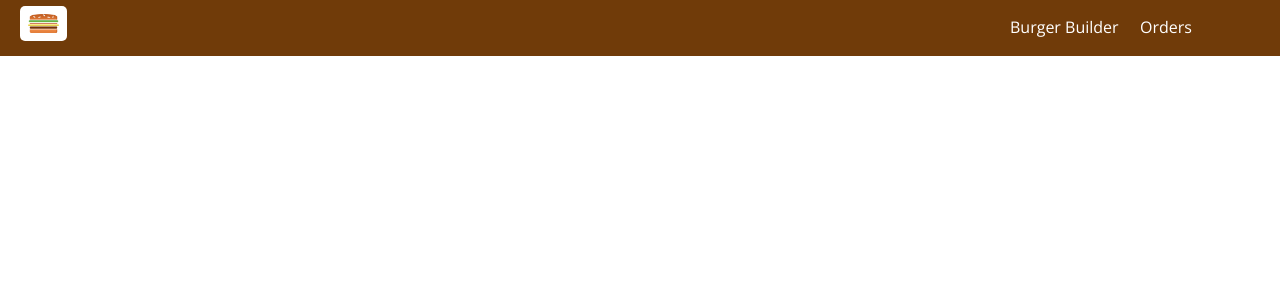
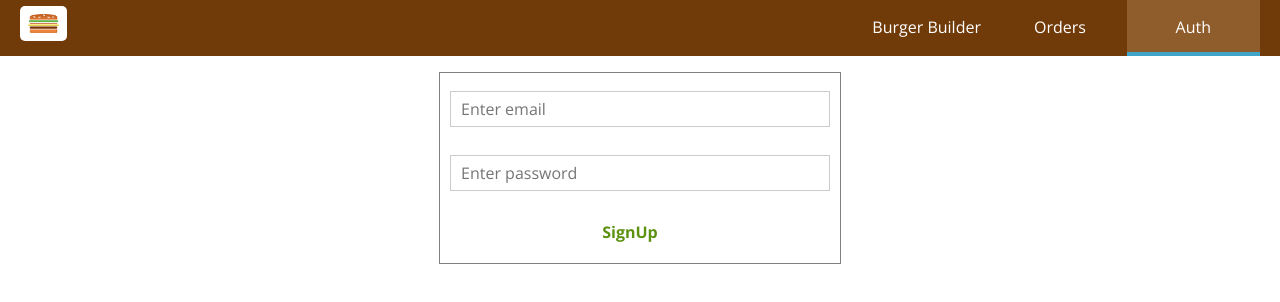
Before and after one commit to smilecv24/react-udemy, a React app: page /auth in a window 1280 px wide. Shown: the top 302 px of the page. Built offline with nearby package versions, Linux system fonts and the light colour scheme.

Commit message:
305 redux udemy

```diff
--- a/src/App.js
+++ b/src/App.js
@@ -6,6 +6,7 @@
 import BurgerBuilder from './containers/BurgerBuilder/BurgerBuilder';
 import Checkout from './containers/Checkout/Checkout';
 import Orders from './containers/Orders/Orders';
+import Auth from './containers/Auth/Auth';
 
 class App extends Component {
   state = {
@@ -30,6 +31,7 @@
       </Layout>*/
       <Layout>
         <Switch>
+          <Route path='/auth' component={Auth}/>
           <Route path='/checkout' component={Checkout}/>
           <Route path='/orders' component={Orders}/>
           <Route path='/' exact component={BurgerBuilder}/>
--- a/src/components/Navigation/NavigationItems/NavigationItems.css
+++ b/src/components/Navigation/NavigationItems/NavigationItems.css
@@ -4,6 +4,7 @@
     list-style: none;
     display: flex;
     align-items: center;
+    text-align: center;
     height: 100%;
     flex-flow: column;
 }
--- a/src/components/Navigation/NavigationItems/NavigationItems.js
+++ b/src/components/Navigation/NavigationItems/NavigationItems.js
@@ -7,6 +7,7 @@
   <ul className={classes.NavigationItems}>
     <NavigationItem link="/" exact>Burger Builder</NavigationItem>
     <NavigationItem link="/orders">Orders</NavigationItem>
+    <NavigationItem link="/auth">Auth</NavigationItem>
   </ul>
 );
 
--- a/src/components/Navigation/Toolbar/Toolbar.css
+++ b/src/components/Navigation/Toolbar/Toolbar.css
@@ -15,7 +15,7 @@
 
 .Toolbar nav {
     height: 100%;
-    width: 260px;
+    width: 400px;
 }
 
 .Logo {
--- /dev/null
+++ b/src/containers/Auth/Auth.css
@@ -0,0 +1,12 @@
+.Auth {
+    margin: 20px auto;
+    width: 80%;
+    text-align: center;
+    border: 1px solid grey;
+}
+
+@media (min-width: 600px) {
+    .Auth {
+        width: 400px;
+    }
+}
--- /dev/null
+++ b/src/containers/Auth/Auth.js
@@ -0,0 +1,127 @@
+import React, {Component} from 'react';
+import {connect} from 'react-redux';
+import Input from '../../components/UI/Input/Input';
+import Button from '../../components/UI/Button/Button';
+
+import * as actions from '../../store/actions/index';
+
+import classes from './Auth.css';
+
+class Auth extends Component {
+
+  state = {
+    controls: {
+      email: {
+        elementType: 'input',
+        elementConfig: {
+          type: 'email',
+          placeholder: 'Enter email'
+        },
+        value: '',
+        validation: {
+          required: true,
+          isEmail: true
+        },
+        valid: false,
+        touched: false
+      },
+      password: {
+        elementType: 'input',
+        elementConfig: {
+          type: 'password',
+          placeholder: 'Enter password'
+        },
+        value: '',
+        validation: {
+          required: true,
+          minLength: 6
+        },
+        valid: false,
+        touched: false
+      },
+    }
+  };
+
+
+  checkValidity(value, rules) {
+
+    let isValid = false;
+
+    if (rules.required) {
+      isValid = value.trim() !== '';
+    }
+
+    if (rules.isEmail) {
+      const pattern = /^(([^<>()\[\]\\.,;:\s@"]+(\.[^<>()\[\]\\.,;:\s@"]+)*)|(".+"))@((\[[0-9]{1,3}\.[0-9]{1,3}\.[0-9]{1,3}\.[0-9]{1,3}])|(([a-zA-Z\-0-9]+\.)+[a-zA-Z]{2,}))$/;
+      isValid = pattern.test(value) && isValid
+    }
+
+    if (rules.minLength) {
+      isValid = value.length >= rules.minLength && isValid
+    }
+
+    return isValid;
+  }
+
+  inputChangedHandler = (event, controlName) => {
+
+    const updatedControls = {
+      ...this.state.controls,
+      [controlName]: {
+        ...this.state.controls[controlName],
+        value: event.target.value,
+        valid: this.checkValidity(event.target.value, this.state.controls[controlName].validation),
+        touched: true
+      }
+    };
+
+    this.setState({controls: updatedControls});
+
+  };
+
+  submitHandler = (event) => {
+    event.preventDefault();
+    this.props.onAuth(this.state.controls.email.value, this.state.controls.password.value);
+  };
+
+  render() {
+
+    const formElementsArray = [];
+    for (let key in this.state.controls) {
+      formElementsArray.push({
+        id: key, config: this.state.controls[key]
+      });
+    }
+
+    const form = formElementsArray.map(formElement => {
+      return (
+        <Input
+          key={formElement.id}
+          elementType={formElement.config.elementType}
+          elementConfig={formElement.config.elementConfig}
+          value={formElement.config.value}
+          invalid={!formElement.config.valid}
+          shouldValidate={formElement.config.validation}
+          touched={formElement.config.touched}
+          changed={(event) => this.inputChangedHandler(event, formElement.id)}
+        />)
+    });
+
+    return (
+      <div className={classes.Auth}>
+        <form onSubmit={this.submitHandler}>
+          {form}
+          <Button btnType='Success'>SignUp</Button>
+        </form>
+      </div>
+    )
+  }
+}
+
+const mapDispatchToProps = dispatch => {
+  return {
+    onAuth: (email, password) => dispatch(actions.auth(email, password))
+  }
+};
+
+export default connect(null, mapDispatchToProps)(Auth);
--- a/src/containers/Checkout/ContractData/ContractData.js
+++ b/src/containers/Checkout/ContractData/ContractData.js
@@ -141,6 +141,11 @@
       isValid = value.trim() !== '';
     }
 
+    if (rules.isEmail) {
+      const pattern = /^(([^<>()\[\]\\.,;:\s@"]+(\.[^<>()\[\]\\.,;:\s@"]+)*)|(".+"))@((\[[0-9]{1,3}\.[0-9]{1,3}\.[0-9]{1,3}\.[0-9]{1,3}])|(([a-zA-Z\-0-9]+\.)+[a-zA-Z]{2,}))$/;
+      isValid = pattern.test(value) && isValid
+    }
+
     return isValid;
   }
 
--- a/src/store/actions/actionsTypes.js
+++ b/src/store/actions/actionsTypes.js
@@ -11,3 +11,7 @@
 export const FETCH_ORDERS_START = 'FETCH_ORDERS_START';
 export const FETCH_ORDERS_SUCCESS = 'FETCH_ORDERS_SUCCESS';
 export const FETCH_ORDERS_FAIL = 'FETCH_ORDERS_FAIL';
+
+export const AUTH_START = 'AUTH_START';
+export const AUTH_SUCCESS = 'AUTH_SUCCESS';
+export const AUTH_FAIL = 'AUTH_FAIL';
--- /dev/null
+++ b/src/store/actions/auth.js
@@ -0,0 +1,27 @@
+import * as actionsTypes from './actionsTypes';
+
+export const authStart = () => {
+  return {
+    type: actionsTypes.AUTH_START
+  }
+};
+
+export const authSuccess = (authData) => {
+  return {
+    type: actionsTypes.AUTH_SUCCESS,
+    authData: authData
+  }
+};
+
+export const authFail = (error) => {
+  return {
+    type: actionsTypes.AUTH_FAIL,
+    error: error
+  }
+};
+
+export const auth = (email, password) => {
+  return dispatch => {
+    dispatch(authStart())
+  };
+};
--- a/src/store/actions/index.js
+++ b/src/store/actions/index.js
@@ -9,3 +9,7 @@
   purchaseBurger,
   fetchOrders
 } from './order';
+
+export {
+  auth
+} from './auth';
```
